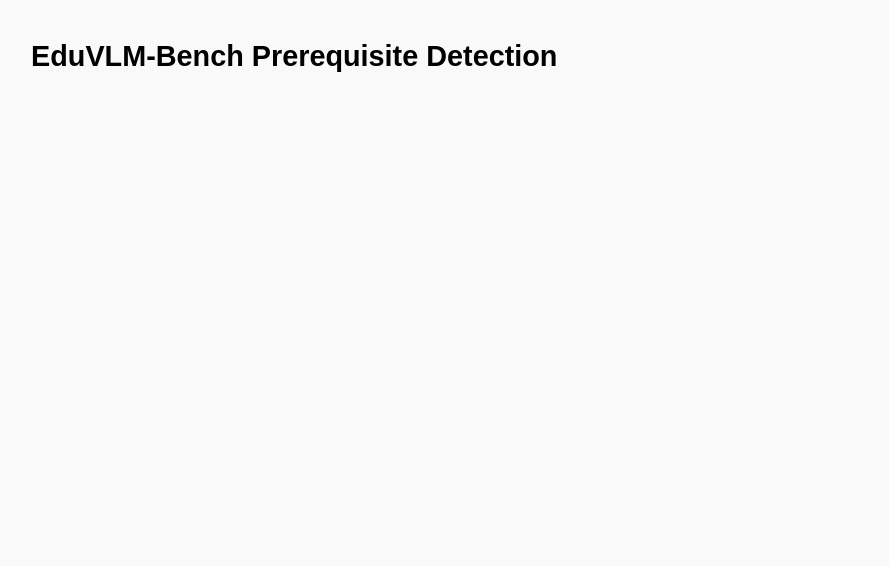
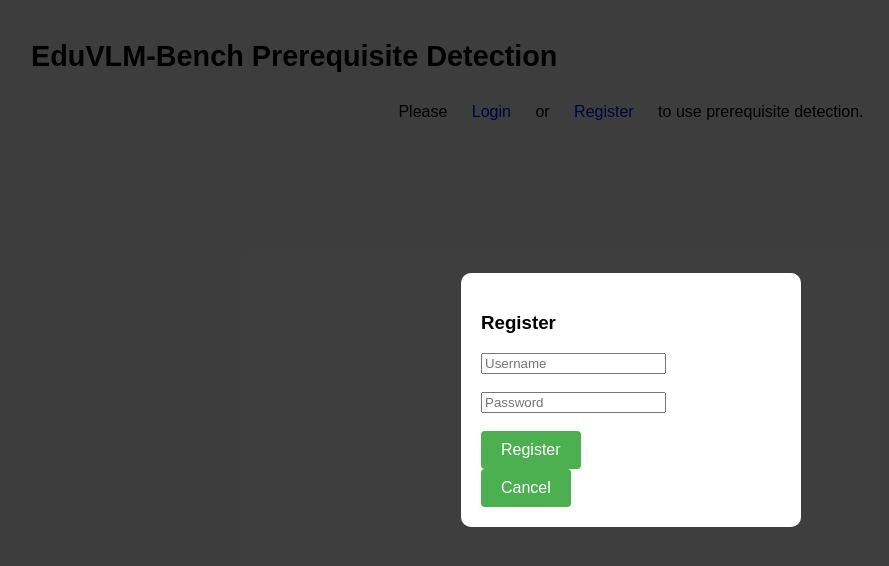
Before and after one commit to sriram-csit/eduvlm-frontpage, a website: page prerequisite_detection.html in a window 1280 px wide. Shown: the whole page, without its empty margins (9-898 px from the left). Drawn offline with Linux system fonts and the light colour scheme; no server answers.

Commit message:
Corrected login page

```diff
--- a/prerequisite_detection.html
+++ b/prerequisite_detection.html
@@ -56,6 +56,20 @@
         margin: 20px;
       }
     }
+    .loader {
+      border: 3px solid #f3f3f3;
+      border-top: 3px solid #2563eb;
+      border-radius: 50%;
+      width: 16px;
+      height: 16px;
+      animation: spin 0.8s linear infinite;
+      display: inline-block;
+      margin-right: 8px;
+    }
+    @keyframes spin {
+      0% { transform: rotate(0deg); }
+      100% { transform: rotate(360deg); }
+    }
   </style>
 </head>
 <body>
@@ -80,28 +94,43 @@
       <h3>Missing Prerequisites:</h3>
       <pre id="missingPrereq">--</pre>
     </div>
-   <div id="loading" style="display:none;">Detecting prerequisites...</div>
-   </div>
     <div id="loading" style="display:none;">
       <span class="loader"></span> Detecting prerequisites...
     </div>
+  </div>
 
- <style>
- .loader {
-  border: 3px solid #f3f3f3;
-  border-top: 3px solid #2563eb;
-  border-radius: 50%;
-  width: 16px;
-  height: 16px;
-  animation: spin 0.8s linear infinite;
-  display: inline-block;
-  margin-right: 8px;
- }
- @keyframes spin {
-  0% { transform: rotate(0deg); }
-  100% { transform: rotate(360deg); }
- }
- </style>
+  <div id="loginPrompt" style="display:none; text-align:center; margin-top: 20px;">
+    <p>
+      Please <button id="promptLoginBtn" style="color:blue; background:none; border:none; cursor:pointer;">Login</button> or
+      <button id="promptRegisterBtn" style="color:blue; background:none; border:none; cursor:pointer;">Register</button> to use prerequisite detection.
+    </p>
+  </div>
+
+  <!-- Login Modal -->
+  <div id="loginModal" class="hidden" style="display:none; position:fixed; inset:0; background:rgba(0,0,0,0.5); display:flex; align-items:center; justify-content:center;">
+    <div style="background:#fff; padding:20px; border-radius:10px; width:300px;">
+      <h3>Login</h3>
+      <form action="http://localhost:3000/login" method="POST">
+        <input type="text" name="username" placeholder="Username" required><br><br>
+        <input type="password" name="password" placeholder="Password" required><br><br>
+        <button type="submit">Login</button>
+      </form>
+      <button onclick="document.getElementById('loginModal').style.display='none'">Cancel</button>
+    </div>
+  </div>
+
+  <!-- Register Modal -->
+  <div id="registerModal" class="hidden" style="display:none; position:fixed; inset:0; background:rgba(0,0,0,0.5); display:flex; align-items:center; justify-content:center;">
+    <div style="background:#fff; padding:20px; border-radius:10px; width:300px;">
+      <h3>Register</h3>
+      <form action="http://localhost:3000/register" method="POST">
+        <input type="text" name="username" placeholder="Username" required><br><br>
+        <input type="password" name="password" placeholder="Password" required><br><br>
+        <button type="submit">Register</button>
+      </form>
+      <button onclick="document.getElementById('registerModal').style.display='none'">Cancel</button>
+    </div>
+  </div>
 
   <script>
     async function fetchPrerequisites() {
@@ -132,18 +161,14 @@
         const result = await response.json();
         document.getElementById("allPrereq").innerText = result.all_prerequisites || "No data";
         document.getElementById("missingPrereq").innerText = result.missing_prerequisites || "No data";
-
-        document.getElementById("allPrereq").scrollIntoView({ behavior: "smooth" });
-        document.getElementById("missingPrereq").scrollIntoView({ behavior: "smooth" });
-       }catch (err) {
+      } catch (err) {
         console.error("Error:", err);
         alert("Failed to fetch prerequisites. Please try again later.");
-       }finally {
+      } finally {
         document.getElementById("loading").style.display = "none";
       }
     }
-  </script>
- <script>
+
     async function checkLoginStatus() {
       try {
         const res = await fetch("http://localhost:3000/api/user", {
@@ -155,21 +180,29 @@
 
         if (res.ok && data?.user) {
           document.getElementById("detectionUI").style.display = "block";
+          document.getElementById("loginPrompt").style.display = "none";
         } else {
           document.getElementById("detectionUI").style.display = "none";
-        alert("Please log in to use prerequisite detection.");
+          document.getElementById("loginPrompt").style.display = "block";
         }
       } catch (err) {
         console.error("Login check failed:", err);
         document.getElementById("detectionUI").style.display = "none";
+        document.getElementById("loginPrompt").style.display = "block";
       }
     }
 
     window.onload = checkLoginStatus;
+
+    document.getElementById('promptLoginBtn').addEventListener('click', () => {
+      document.getElementById('loginModal').style.display = 'flex';
+    });
+
+    document.getElementById('promptRegisterBtn').addEventListener('click', () => {
+      document.getElementById('registerModal').style.display = 'flex';
+    });
   </script>
-
 </body>
 </html>
 <!-- This HTML file provides a simple interface for users to input a question, correct answer, and wrong answer.
-     It then sends this data to a backend service to detect prerequisites using the Gemini model.
-     The results are displayed in two sections: all prerequisites and missing prerequisites. -->
+       It fetches prerequisites from the backend and displays them. The login prompt is shown if the user is not logged in. -->
```
Also changed, not shown: index.html (+1 -1 lines). Lines whose indentation alone changed are shown as unchanged.
